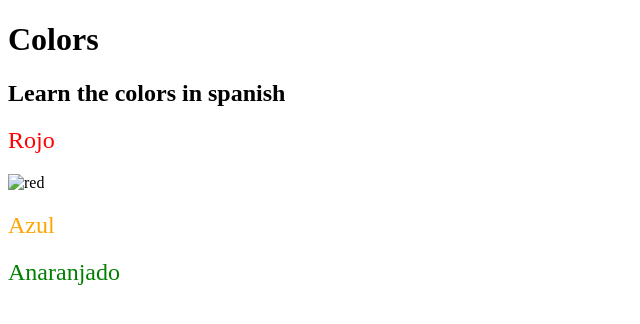
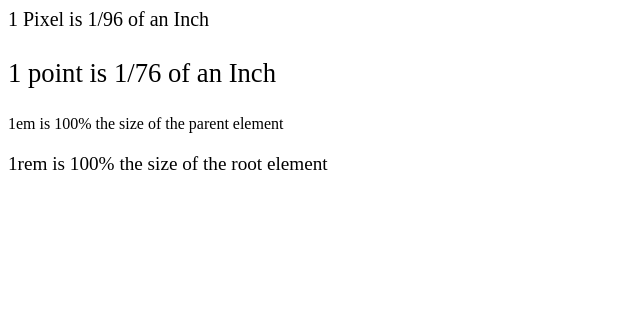
Before and after one commit to Raj-Makavana/my-portfolio, a plain HTML site: page index.html in a window 1280 px wide. Shown: the whole page, without its empty margins (0-640 px from the left). Drawn offline with Linux system fonts and the light colour scheme.

Commit message:
Add files via upload

```diff
--- a/index.html
+++ b/index.html
@@ -1,26 +1,13 @@
-<!DOCTYPE html>
-
 <html lan="en">
 
-<head>
-    <meta  charset="UTF-8">
-    <title>spanish vocabulary</title>
-    <link rel="stylesheet" href="sytle.css"/>
-</head>
-
 <body>
-    <h1>Colors</h1>
-    <h2>Learn the colors in spanish</h2>
-
-    <h2 class="color-title" id="red">Rojo</h2>
-    <img src="./images/Green.png" alt="red"/>
-
-    <h2 class="color-title" id="orange">Azul</h2>
-    <imag src="./images/ornage.png" alt="orange"/>
-
-    <h2 class="color-title" id="green">Anaranjado</h2>
-    <imag src="./images/Green.png" alt="green"/>
+    <link rel="stylesheet" href="style.css"/>
+    <p id="pixel">1 Pixel is 1/96 of an Inch</p>
+    <p id="point">1 point is 1/76 of an Inch</p>
+    <footer>
+        <p id="em">1em is 100% the size of the parent element</p>
+        <p id="rem">1rem is 100% the size of the root element</p>
+    </footer>
 </body>
 
-
 </html>
--- a/style.css
+++ b/style.css
@@ -1,3 +1,22 @@
-h1{
-    color:red;
+#pixel{
+    font-size: 20px;
 }
+
+#point{
+    font-size: 20pt;
+}
+
+#em{
+    font-size: 1em;
+}
+
+#rem{
+    font-size: 1rem;
+}
+
+footer{
+    font-size: 12pt;
+}
+html{
+    font-size: larger;
+}
```
